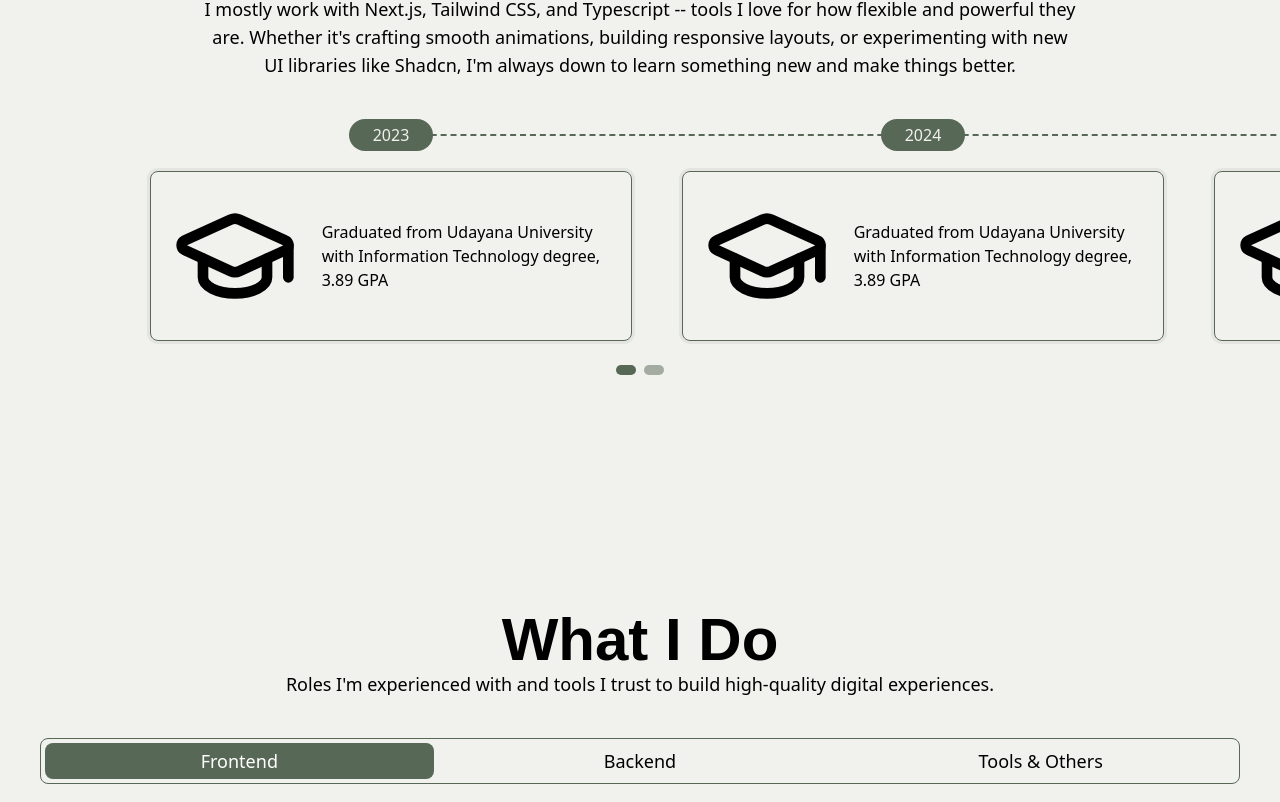
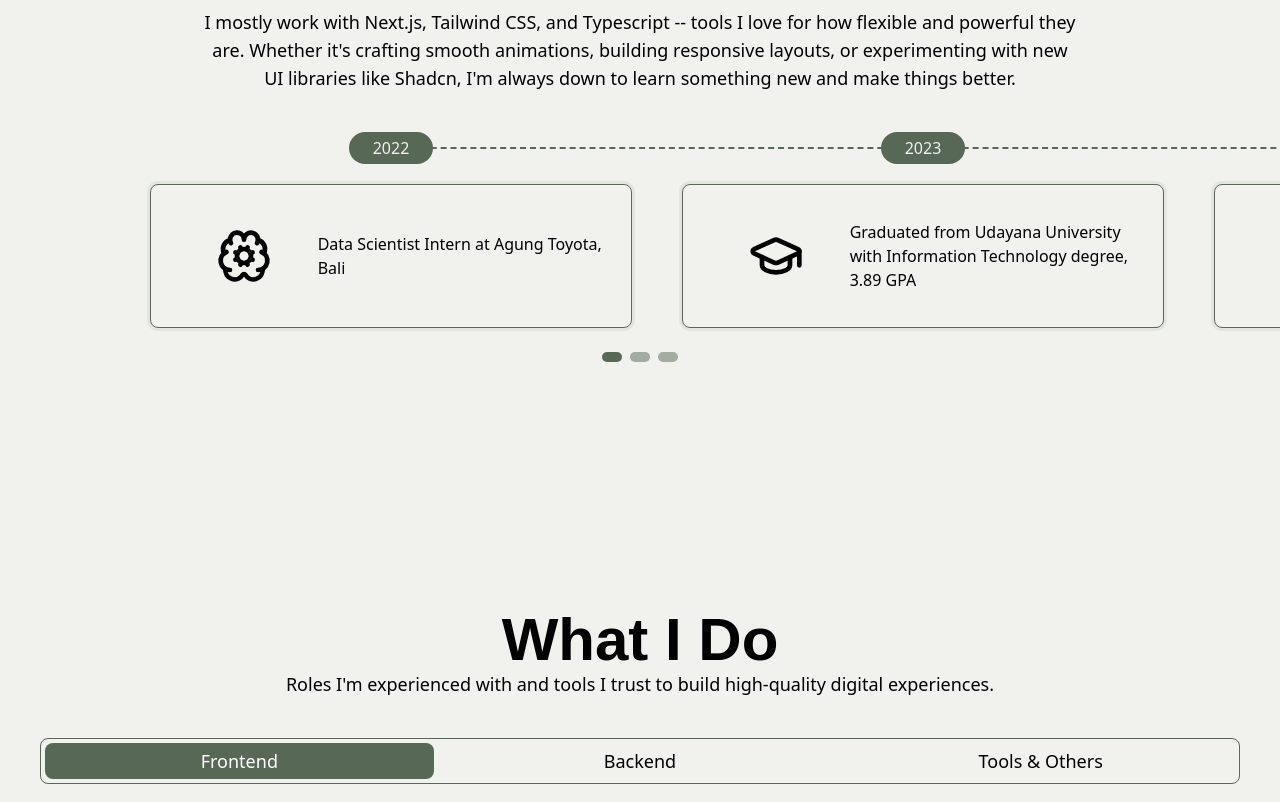
Before and after one commit to TamaWira/yuuniverse, a Next.js app: page / in a window 1280 px wide. Shown: the part 1190-1992 px from the top of the page. Built offline with nearby package versions, Linux system fonts and the light colour scheme; a web font is replaced by a local one.

Commit message:
feat: update about me details

```diff
--- a/src/components/features/projects/projects.tsx
+++ b/src/components/features/projects/projects.tsx
@@ -14,7 +14,7 @@ const projects = [
     coverImage: "/fooloos.png",
     title: "Fooloos | Personal Finance Tracker",
     description:
-      "A full-featured online store with product management, cart functionality, and secure checkout.",
+      "A secure, lightweight, and user-friendly personal finance tracker with a sleek and intuitive interface.",
     stack: [
       "Next.js",
       "Typescript",
--- a/src/components/timeline-card.tsx
+++ b/src/components/timeline-card.tsx
@@ -29,8 +29,10 @@ export default function TimelineCard({
       )}
 
       {/* Card */}
-      <div className="md:flex-1 justify-center items-center gap-3 grid grid-cols-3 bg-[#F1F1EE] dark:bg-[#576856] mx-10 md:mx-0 p-5 border border-[#576856] dark:border-[#F1F1EE] rounded-lg ring-3 ring-black/5 md:w-full text-left">
-        <Icon className="mx-auto md:mx-0 w-20 md:w-32 h-20 md:h-32" />
+      <div className="md:flex-1 items-center grid grid-cols-3 bg-[#F1F1EE] dark:bg-[#576856] mx-10 md:mx-0 p-5 border border-[#576856] dark:border-[#F1F1EE] rounded-lg ring-3 ring-black/5 md:w-full md:min-h-36 text-left">
+        <div className="flex justify-center">
+          <Icon className="mx-auto md:mx-0 w-14 md:w-20 h-14" />
+        </div>
         <p className="col-span-2 col-start-2 md:font-regular font-extralight text-xs md:text-base">
           {description}
         </p>
--- a/src/constants/timelines.ts
+++ b/src/constants/timelines.ts
@@ -1,6 +1,11 @@
-import { GraduationCap } from "lucide-react";
+import { BrainCog, BriefcaseBusiness, GraduationCap } from "lucide-react";
 
 export const TIMELINES = [
+  {
+    year: "2022",
+    icon: BrainCog,
+    description: "Data Scientist Intern at Agung Toyota, Bali",
+  },
   {
     year: "2023",
     icon: GraduationCap,
@@ -11,12 +16,11 @@ export const TIMELINES = [
     year: "2024",
     icon: GraduationCap,
     description:
-      "Graduated from Udayana University with Information Technology degree, 3.89 GPA",
+      "Learn and collaborate with devs accross Indonesia in SYNRGY Academy by Binar and BCA",
   },
   {
     year: "2025",
-    icon: GraduationCap,
-    description:
-      "Graduated from Udayana University with Information Technology degree, 3.89 GPA",
+    icon: BriefcaseBusiness,
+    description: "Developed highly interactive application at Airestate",
   },
 ];
```
